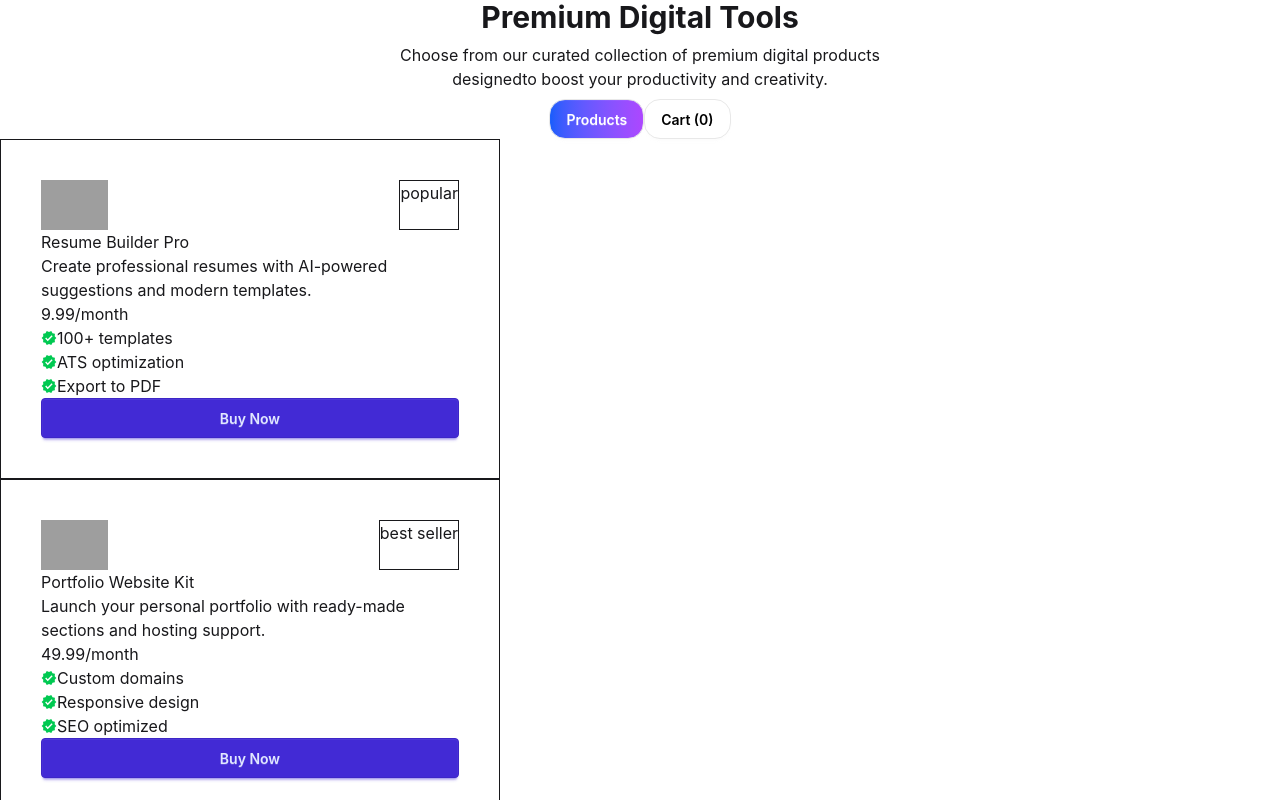
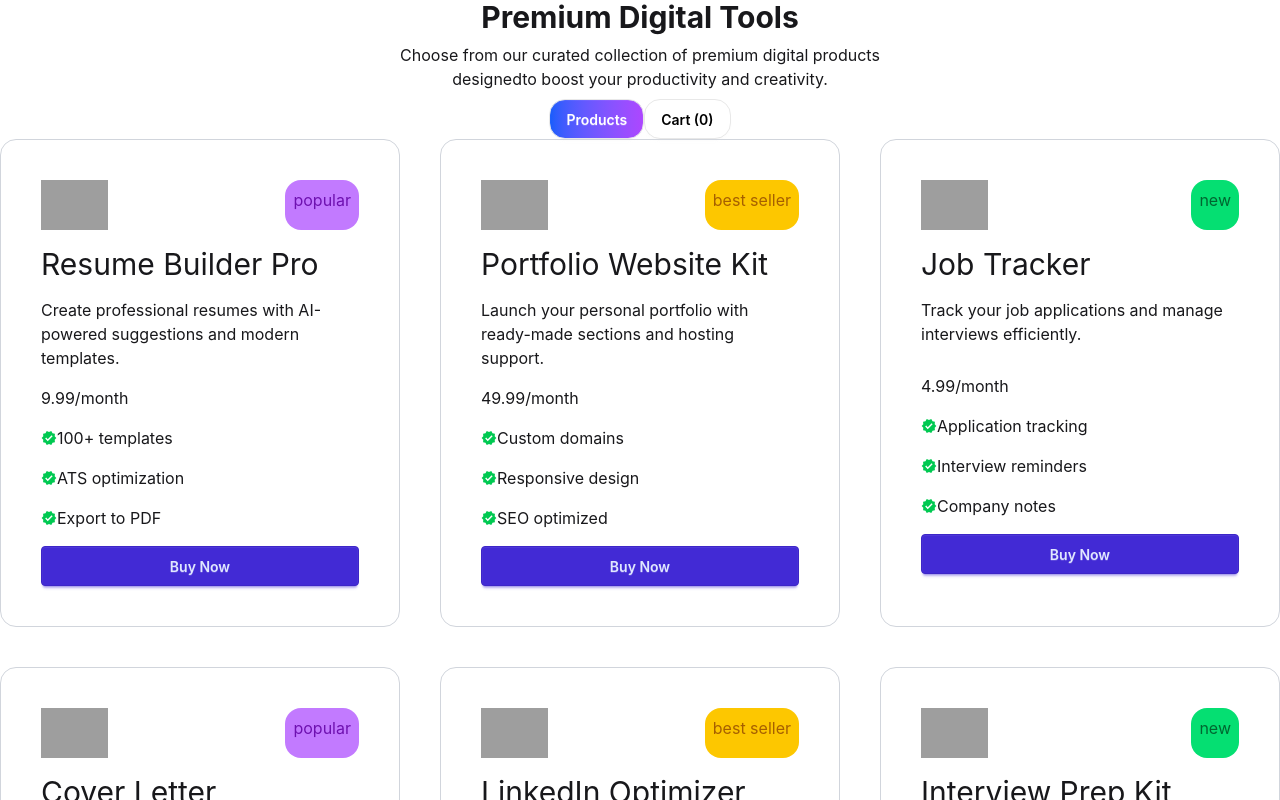
Before and after one commit to neya-mul/Assignment-6, a React (Vite) app: page / in a window 1280 px wide. Shown: the part 880-1680 px from the top of the page. Built offline with nearby package versions, Linux system fonts and the light colour scheme; grey boxes are pictures that could not be loaded.

Commit message:
card is ready now

```diff
--- a/src/components/CardContainer.jsx
+++ b/src/components/CardContainer.jsx
@@ -18,7 +18,7 @@ export default function CardContainer({items}) {
                 </div>
             </div>
 
-            <div>
+            <div className='grid md:grid-cols-2 lg:grid-cols-3 gap-10'>
                 {
                     data.map(card=> <Cards key={card.id} card={card}></Cards>)
                 }
--- a/src/components/Cards.jsx
+++ b/src/components/Cards.jsx
@@ -4,15 +4,17 @@ import { MdVerified } from 'react-icons/md'
 export default function Cards({ card }) {
   console.log(card)
   return (
-    <div className='border p-10 max-w-[500px]'>
+    <div className='border border-gray-300 rounded-2xl p-10 max-w-[500px] mx-auto space-y-4 '>
 
       <div className='flex justify-between'>
 
         <img src={card.image} alt="" className='h-[50px] w-fit' />
-        <span className='border'>{card.tag}</span>
+        <span className=
+        {`${card.tag === 'new' ? 'bg-green-400 text-green-800' : card.tag === 'popular' ? 'bg-purple-400 text-purple-800' : card.tag=== 'best seller' ? 'bg-yellow-400 text-yellow-700': ''} rounded-2xl p-2`}
+        >{card.tag}</span>
       </div>
-      <h1>{card.name}</h1>
-      <p>{card.description}</p>
+      <h1 className='text-3xl'>{card.name}</h1>
+      <p className='min-h-15'>{card.description}</p>
       <p>{card.price}/month</p>
       <p className='flex items-center'> <span className='text-green-500'><MdVerified /></span> {card.features[0]}</p>
       <p className='flex items-center'> <span className='text-green-500'><MdVerified /></span> {card.features[1]}</p>
```
